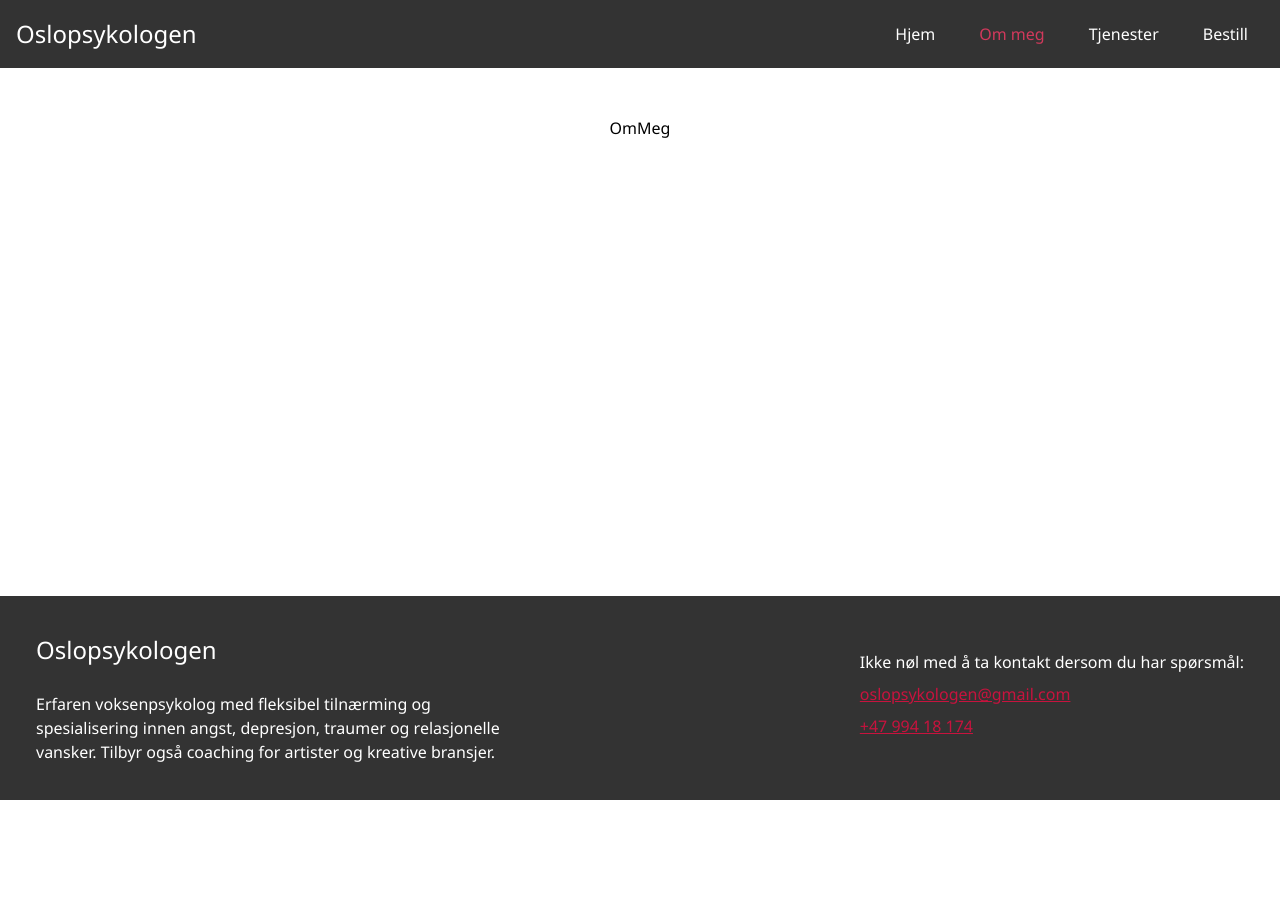
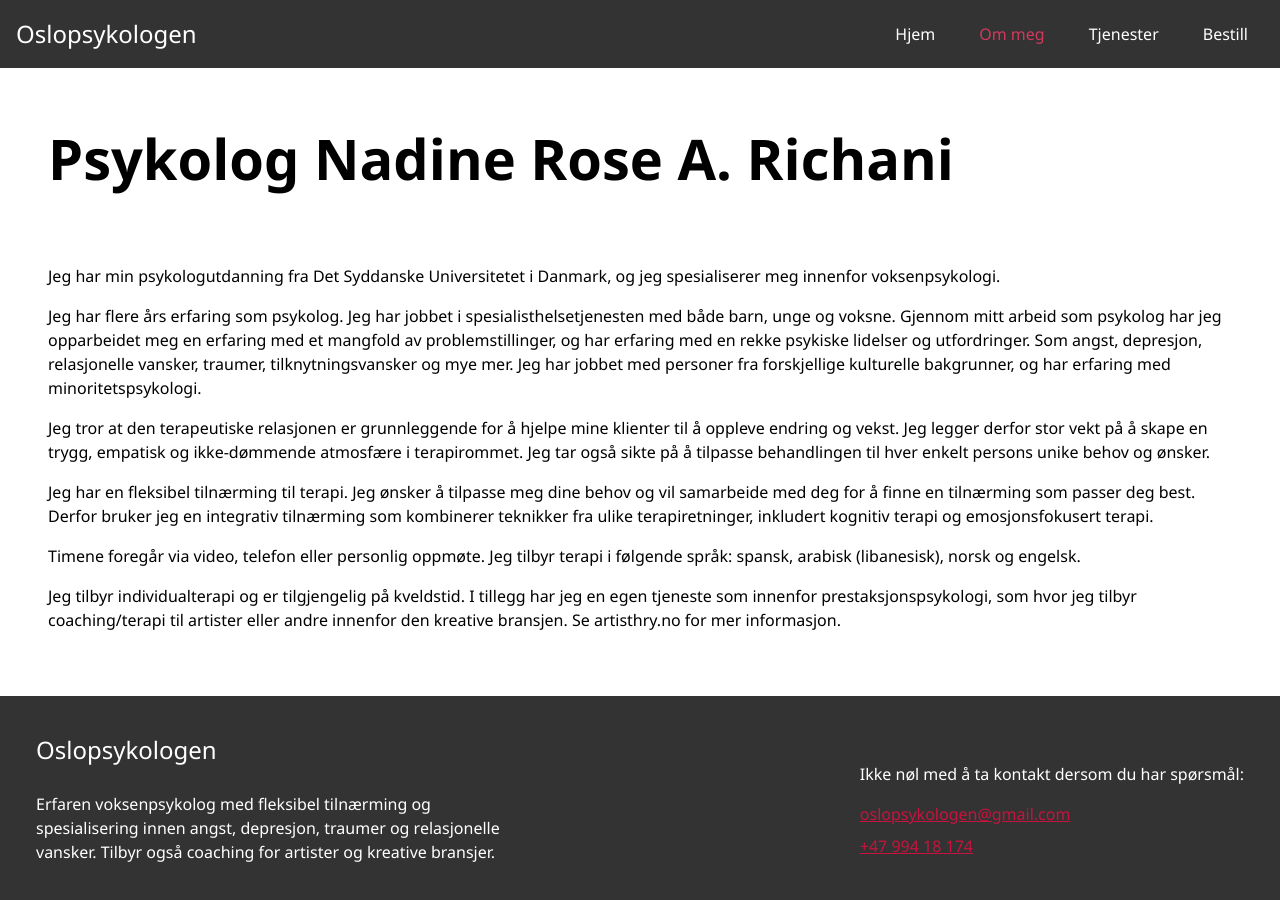
Before and after one commit to RanyTB/oslopsykologen, a React (Vite) app: page /om-meg in a window 1280 px wide. Shown: the top 900 px of the page. Before the commit the page ends 800 px from the top, so only its background shows below. Built offline with nearby package versions, Linux system fonts and the light colour scheme.

Commit message:
fix: css order
add other tjenester

```diff
--- a/src/App.css
+++ b/src/App.css
@@ -1,3 +1,5 @@
+@import 'reset-css';
+
 #root {
   font-family: "Segoe UI", Tahoma, Geneva, Verdana, sans-serif;
   margin: 0;
@@ -7,3 +9,7 @@
   min-height: 100vh;
   line-height: 1.5;
 }
+
+p {
+  margin: 16px 0;
+}
--- a/src/App.tsx
+++ b/src/App.tsx
@@ -1,4 +1,3 @@
-import "./App.css";
 import Header from "./components/Header";
 import { BrowserRouter as Router, Routes, Route } from "react-router-dom";
 import OmMeg from "./pages/Om Meg";
@@ -7,6 +6,7 @@ import Priser from "./pages/Priser";
 import Hjem from "./pages/Hjem";
 import Footer from "./components/Footer";
 import Layout from "./Layout";
+import "./app.css";
 
 function App() {
   return (
--- a/src/cms/tjenester.json
+++ b/src/cms/tjenester.json
@@ -10,5 +10,16 @@
     "shortDescription": "Kognitiv terapi er en behandlingsmetode som fokuserer på å identifisere og endre negative tankemønstre for å redusere symptomer på psykiske utfordringer som depresjon, angstlidelser, fobier, PTSD og forbedre selvfølelsen. Sentralt i denne metoden er identifisering av negative automatiske tanker knyttet til konkrete situasjoner, og å se sammenhengen mellom tankene dine, følelsene dine og handlingene dine.",
     "content": "Example content rwaopkr awkrpaw ",
     "link": "kognetiv-terapi"
+  },
+  {
+    "title": "Metakognitiv terapi",
+    "shortDescription": "Metakognitiv terapi (MCT) er en effektiv behandlingsmetode for å hjelpe personer med angst og depresjon med å redusere overtenking og symptomer. I denne terapiformen lærer du å evaluere og endre din tilnærming til negative tanker og følelser.",
+    "content": "",
+    "link": "metakognetiv-terapi"
+  },
+  {
+    "title": "Emosjonsfokusert terapi",
+    "shortDescription": "Emosjonsfokusert terapi (EFT) tar utgangspunkt i at psykiske problemer oppstår når vi mister kontakten med våre grunnleggende følelser og behov. Vi lærer gjennom livet hvordan vi skal håndtere følelser, og noen av oss kan oppleve visse følelser som vanskeligere å mestre.",
+    "link": "emosjonsfokusert-terapi"
   }
 ]
--- a/src/components/TjenesteCard/TjenesteCard.tsx
+++ b/src/components/TjenesteCard/TjenesteCard.tsx
@@ -15,11 +15,9 @@ const TjenesteCard = ({ title, description, linkTo, linkSuffix }: Props) => {
         <Title>{title}</Title>
         <Description>{description}</Description>
       </div>
-      <div>
-        <LinkButton to={linkTo}>
-          Les mer{linkSuffix ? ` om ${linkSuffix}` : ""}
-        </LinkButton>
-      </div>
+      <LinkButton to={linkTo}>
+        Les mer{linkSuffix ? ` om ${linkSuffix}` : ""}
+      </LinkButton>
     </Container>
   );
 };
--- a/src/main.tsx
+++ b/src/main.tsx
@@ -1,7 +1,6 @@
 import React from "react";
 import ReactDOM from "react-dom/client";
 import App from "./App.tsx";
-import "reset-css";
 
 ReactDOM.createRoot(document.getElementById("root")!).render(
   <React.StrictMode>
--- a/src/pages/Om Meg/OmMeg.tsx
+++ b/src/pages/Om Meg/OmMeg.tsx
@@ -1,7 +1,48 @@
-import React from "react";
+import Page from "../../components/Page";
 
 const OmMeg = () => {
-  return <div>OmMeg</div>;
+  return (
+    <Page title="Psykolog Nadine Rose A. Richani">
+      <p>
+        Jeg har min psykologutdanning fra Det Syddanske Universitetet i Danmark,
+        og jeg spesialiserer meg innenfor voksenpsykologi.
+      </p>
+      <p>
+        Jeg har flere års erfaring som psykolog. Jeg har jobbet i
+        spesialisthelsetjenesten med både barn, unge og voksne. Gjennom mitt
+        arbeid som psykolog har jeg opparbeidet meg en erfaring med et mangfold
+        av problemstillinger, og har erfaring med en rekke psykiske lidelser og
+        utfordringer. Som angst, depresjon, relasjonelle vansker, traumer,
+        tilknytningsvansker og mye mer. Jeg har jobbet med personer fra
+        forskjellige kulturelle bakgrunner, og har erfaring med
+        minoritetspsykologi.
+      </p>
+      <p>
+        Jeg tror at den terapeutiske relasjonen er grunnleggende for å hjelpe
+        mine klienter til å oppleve endring og vekst. Jeg legger derfor stor
+        vekt på å skape en trygg, empatisk og ikke-dømmende atmosfære i
+        terapirommet. Jeg tar også sikte på å tilpasse behandlingen til hver
+        enkelt persons unike behov og ønsker.
+      </p>
+      <p>
+        Jeg har en fleksibel tilnærming til terapi. Jeg ønsker å tilpasse meg
+        dine behov og vil samarbeide med deg for å finne en tilnærming som
+        passer deg best. Derfor bruker jeg en integrativ tilnærming som
+        kombinerer teknikker fra ulike terapiretninger, inkludert kognitiv
+        terapi og emosjonsfokusert terapi.
+      </p>
+      <p>
+        Timene foregår via video, telefon eller personlig oppmøte. Jeg tilbyr
+        terapi i følgende språk: spansk, arabisk (libanesisk), norsk og engelsk.
+      </p>
+      <p>
+        Jeg tilbyr individualterapi og er tilgjengelig på kveldstid. I tillegg
+        har jeg en egen tjeneste som innenfor prestaksjonspsykologi, som hvor
+        jeg tilbyr coaching/terapi til artister eller andre innenfor den
+        kreative bransjen. Se artisthry.no for mer informasjon.
+      </p>
+    </Page>
+  );
 };
 
 export default OmMeg;
--- a/src/pages/Tjenester/TjenestePage.tsx
+++ b/src/pages/Tjenester/TjenestePage.tsx
@@ -13,7 +13,7 @@ const TjenestePage = () => {
 
   return (
     <Page title={tjeneste.title}>
-      <p>{tjeneste.shortDescription}</p>
+      <p>{tjeneste.content}</p>
     </Page>
   );
 };
--- a/src/pages/Tjenester/Tjenester.tsx
+++ b/src/pages/Tjenester/Tjenester.tsx
@@ -1,7 +1,3 @@
-import Page from "../../components/Page";
-import tjenester from "../../cms/tjenester.json";
-import TjenesteCard from "../../components/TjenesteCard/TjenesteCard";
-import styled from "styled-components";
 import { Route, Routes } from "react-router-dom";
 import TjenestePage from "./TjenestePage";
 import TjenesterPage from "./TjenesterPage";
@@ -13,29 +9,6 @@ const Tjenester = () => {
       <Route path=":tjenestetype" element={<TjenestePage />} />
     </Routes>
   );
-
-  return (
-    <Page title="Tjenester">
-      <Routes></Routes>
-      <Container>
-        {tjenester.map(({ link, shortDescription, title }) => (
-          <TjenesteCard
-            title={title}
-            description={shortDescription}
-            linkTo={link}
-            linkSuffix={title.toLowerCase()}
-          />
-        ))}
-      </Container>
-      <Routes></Routes>
-    </Page>
-  );
 };
 
-const Container = styled.div`
-  display: flex;
-  flex-wrap: wrap;
-  gap: 64px;
-`;
-
 export default Tjenester;
```
